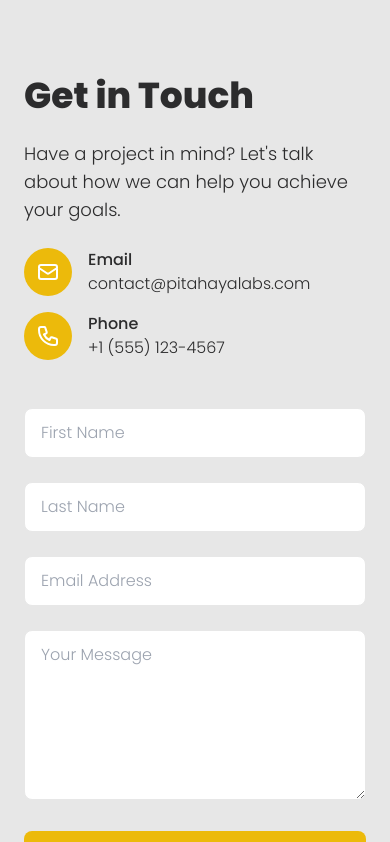
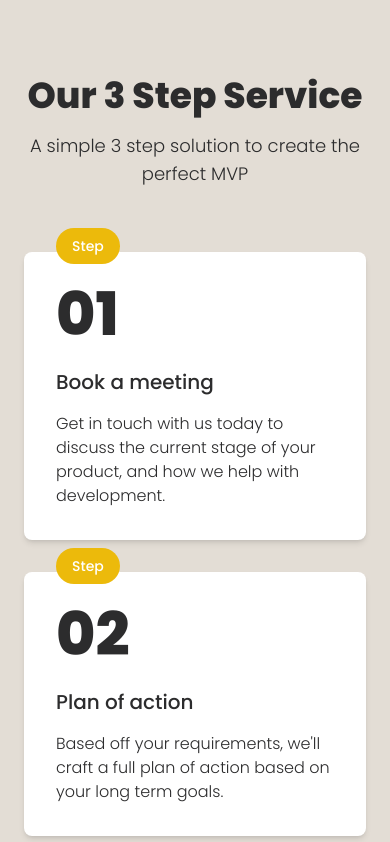
Before and after one commit to AngusGaukrogerDev/Pitahaya-Labs-2025, a Next.js app: page / in a window 390 px wide. Shown: the part 4580-5422 px from the top of the page. Built offline with nearby package versions, Linux system fonts and the light colour scheme.

Commit message:
Add Services section and update navigation

```diff
--- a/src/app/components/ContactSection.tsx
+++ b/src/app/components/ContactSection.tsx
@@ -1,6 +1,6 @@
 export default function ContactSection() {
   return (
-    <section id="contact" className="py-20 bg-light-gray">
+    <section id="contact" className="py-20 bg-white">
       <div className="max-w-7xl mx-auto px-6">
         <div className="grid grid-cols-1 lg:grid-cols-2 gap-12">
           <div className="space-y-6">
--- a/src/app/components/Footer.tsx
+++ b/src/app/components/Footer.tsx
@@ -2,7 +2,7 @@ import Link from 'next/link';
 
 export default function Footer() {
   return (
-    <footer className="bg-light-gray">
+    <footer className="bg-white">
       <div className="max-w-7xl mx-auto px-6 py-12">
         <div className="grid grid-cols-1 md:grid-cols-4 gap-8">
           <div className="space-y-4">
@@ -28,6 +28,11 @@ export default function Footer() {
               <li>
                 <Link href="#projects" className="text-black hover:text-yellow transition-colors">
                   Projects
+                </Link>
+              </li>
+              <li>
+                <Link href="#services" className="text-black hover:text-yellow transition-colors">
+                  Services
                 </Link>
               </li>
               <li>
--- a/src/app/components/HeroSection.tsx
+++ b/src/app/components/HeroSection.tsx
@@ -15,7 +15,7 @@ export default function HeroSection() {
               <button className="btn-secondary">Learn More</button>
             </div>
           </div>
-          <div className="relative h-[400px] lg:h-[600px]">
+          <div className="relative h-[400px] lg:h-[400px]">
             <div className="absolute inset-0 bg-yellow/10 rounded-2xl"></div>
             {/* Add hero image here */}
           </div>
--- a/src/app/components/Navbar.tsx
+++ b/src/app/components/Navbar.tsx
@@ -21,6 +21,9 @@ export default function Navbar() {
             <Link href="#projects" className="text-black hover:text-yellow transition-colors">
               Projects
             </Link>
+            <Link href="#services" className="text-black hover:text-yellow transition-colors">
+              Services
+            </Link>
             <Link href="#reviews" className="text-black hover:text-yellow transition-colors">
               Reviews
             </Link>
--- /dev/null
+++ b/src/app/components/ServicesSection.tsx
@@ -0,0 +1,57 @@
+const steps = [
+  {
+    number: "01",
+    title: "Book a meeting",
+    description: "Get in touch with us today to discuss the current stage of your product, and how we help with development."
+  },
+  {
+    number: "02",
+    title: "Plan of action",
+    description: "Based off your requirements, we'll craft a full plan of action based on your long term goals."
+  },
+  {
+    number: "03",
+    title: "Leave it to us",
+    description: "We'll get to work building your platform, keeping you in the loop at every stage of the process."
+  }
+];
+
+export default function ServicesSection() {
+  return (
+    <section id="services" className="py-20 bg-beige">
+      <div className="max-w-7xl mx-auto px-6">
+        <div className="text-center mb-16">
+          <h2 className="text-4xl font-extrabold mb-4">Our 3 Step Service</h2>
+          <p className="text-lg max-w-2xl mx-auto">
+            A simple 3 step solution to create the perfect MVP
+          </p>
+        </div>
+
+        <div className="grid grid-cols-1 md:grid-cols-3 gap-8">
+          {steps.map((step, index) => (
+            <div
+              key={step.number}
+              className="relative bg-white p-8 rounded-lg shadow-md"
+            >
+              <div className="absolute -top-6 left-8 bg-yellow text-white text-sm font-medium px-4 py-2 rounded-full">
+                Step
+              </div>
+              <div className="mb-6">
+                <span className="text-6xl font-extrabold text-black">{step.number}</span>
+              </div>
+              <h3 className="text-xl font-medium mb-4">{step.title}</h3>
+              <p>{step.description}</p>
+              {index < steps.length - 1 && (
+                <div className="hidden md:block absolute -right-2 top-[58px] transform -translate-y-1/2 z-10">
+                  <svg className="w-24 h-24 text-yellow" fill="currentColor" viewBox="0 0 20 20">
+                    <path fillRule="evenodd" d="M7.293 14.707a1 1 0 010-1.414L10.586 10 7.293 6.707a1 1 0 011.414-1.414l4 4a1 1 0 010 1.414l-4 4a1 1 0 01-1.414 0z" clipRule="evenodd" />
+                  </svg>
+                </div>
+              )}
+            </div>
+          ))}
+        </div>
+      </div>
+    </section>
+  );
+}
--- a/src/app/page.tsx
+++ b/src/app/page.tsx
@@ -4,6 +4,7 @@ import HeroSection from './components/HeroSection';
 import AboutSection from './components/AboutSection';
 import ProjectsSection from './components/ProjectsSection';
 import ReviewsSection from './components/ReviewsSection';
+import ServicesSection from './components/ServicesSection';
 import ContactSection from './components/ContactSection';
 
 export default function Home() {
@@ -14,6 +15,7 @@ export default function Home() {
       <AboutSection />
       <ProjectsSection />
       <ReviewsSection />
+      <ServicesSection />
       <ContactSection />
       <Footer />
     </>
```
Lines whose indentation alone changed are shown as unchanged.
